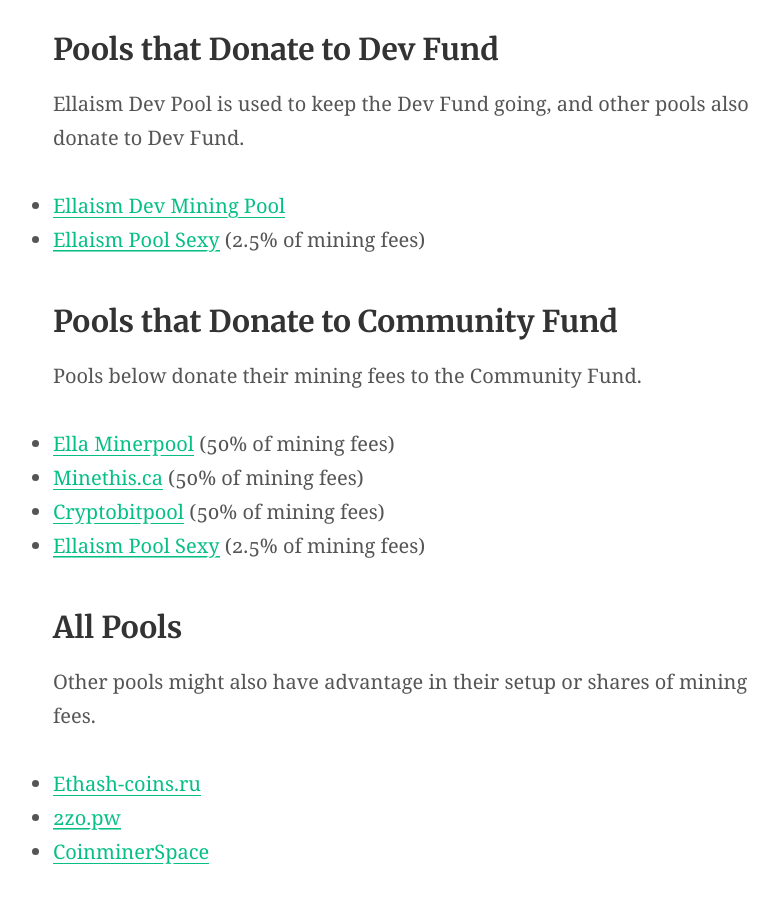
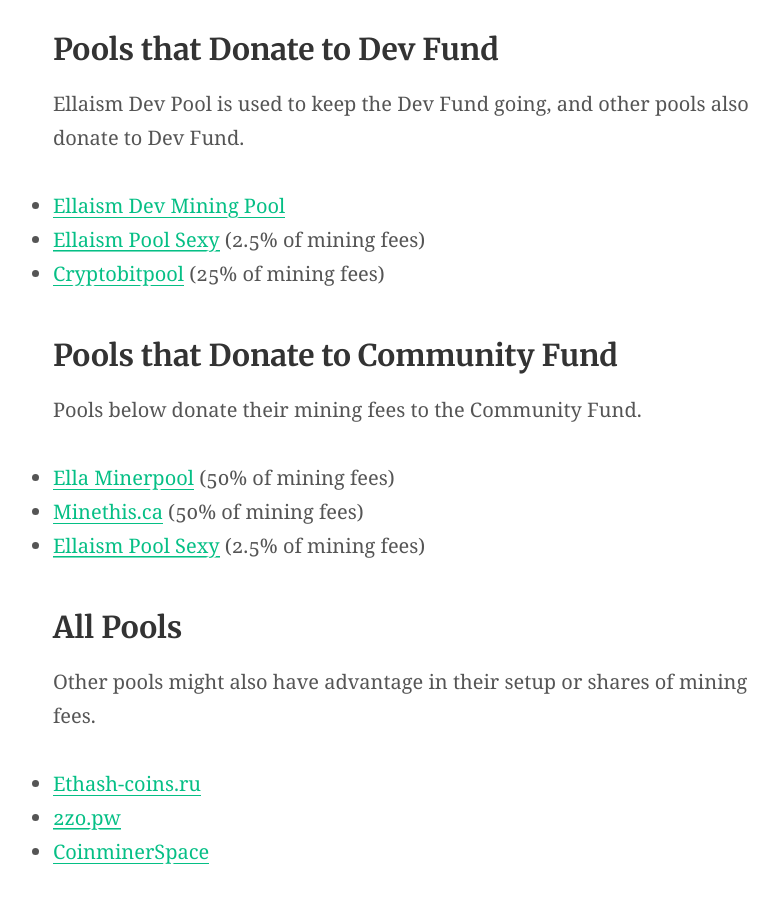
Before and after one commit to ellaism/ellaism.org, a Jekyll site: the page built from mining.md, in a window 1280 px wide and 900 px high, scrolled down 840 px. Shown: the whole window, without its empty margins (230-1009 px from the left). Built offline with Jekyll 4.4.1, drawn with Linux system fonts in a browser that asks for light colours; our own code applies the rules of GitHub Pages for plain Markdown files.

Commit message:
Move Cryptobitpool

```diff
--- a/mining.md
+++ b/mining.md
@@ -32,6 +32,7 @@
 
 * [Ellaism Dev Mining Pool](https://pool.ellaism.org)
 * [Ellaism Pool Sexy](http://ella.pool.sexy) (2.5% of mining fees)
+* [Cryptobitpool](http://ella.cryptobitpool.eu) (25% of mining fees)
 
 ### Pools that Donate to Community Fund
 
@@ -39,7 +40,6 @@
 
 * [Ella Minerpool](http://ella.minerpool.net) (50% of mining fees)
 * [Minethis.ca](http://ella.minethis.ca) (50% of mining fees)
-* [Cryptobitpool](http://ella.cryptobitpool.eu) (50% of mining fees)
 * [Ellaism Pool Sexy](http://ella.pool.sexy) (2.5% of mining fees)
 
 ### All Pools
```
